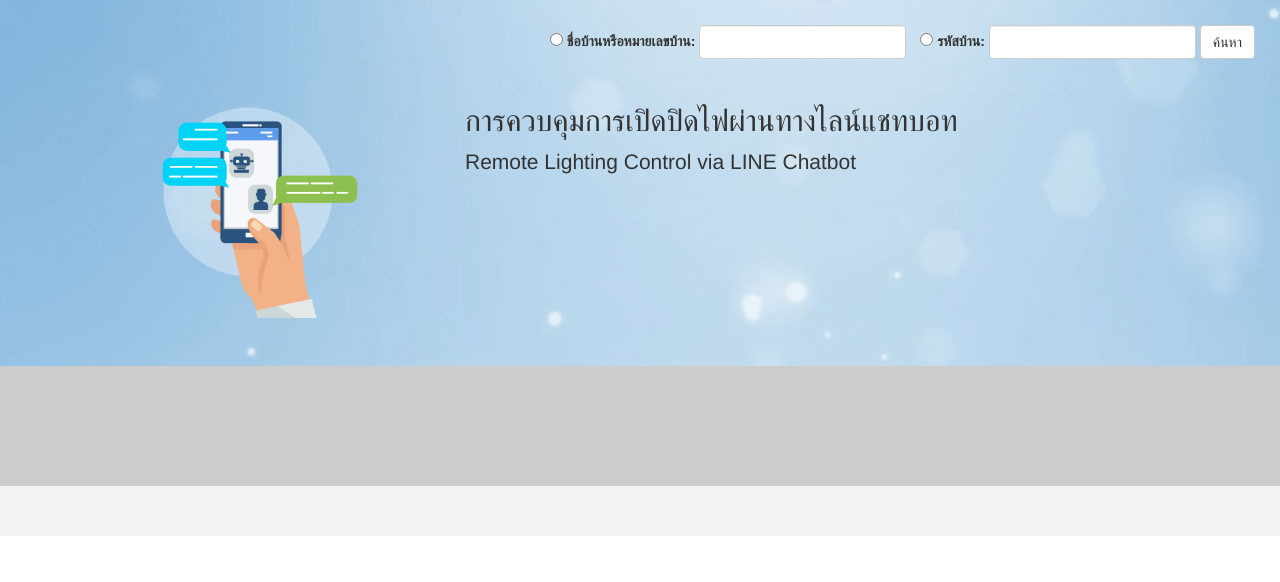
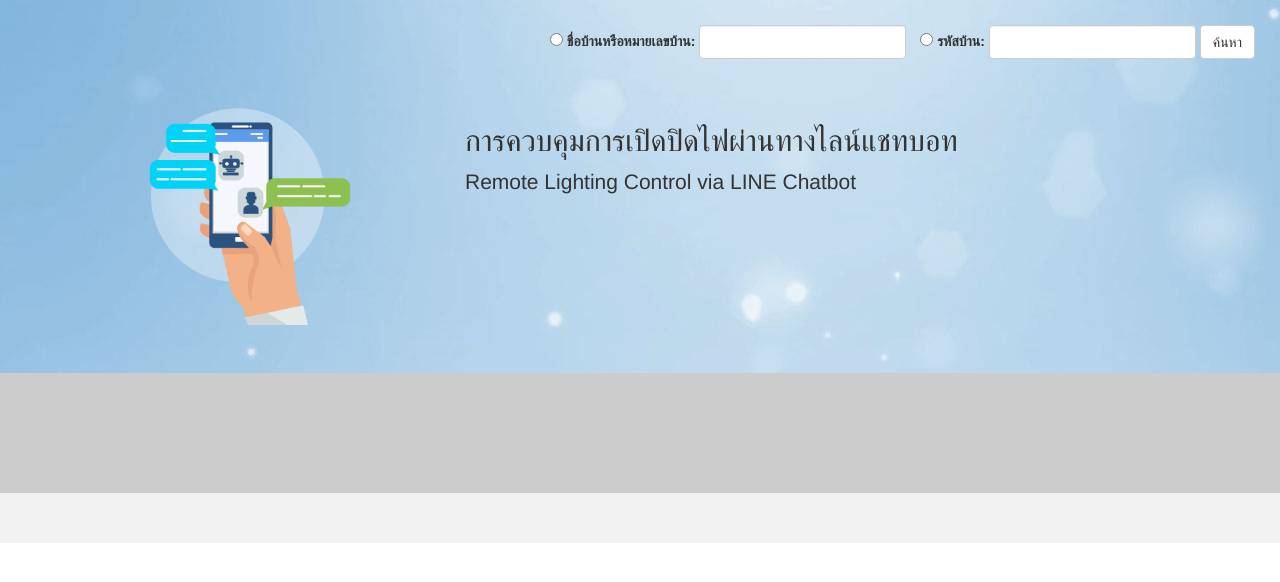
Before and after one commit to b5730200803/web_finalproject, a PHP site: page /page.php in a window 1280 px wide. Shown: the top 582 px of the page. Run offline with PHP 8.4, Linux system fonts and the light colour scheme; data that the repository does not hold is empty; some libraries are stand-ins or nearby versions.

Commit message:
ลอง

```diff
--- a/page.php
+++ b/page.php
@@ -76,15 +76,15 @@
 	  </div>
 	</nav>
 	<div class="container ">
-
+		<div class="row">
 			<div class="col-lg-4 text-center" >
 				<img src="img/EN-limites-chatbot.png" width="100%" height="auto" >
 			</div>
-			<div class="col-lg-8">
+			<div class="col-lg-8" style="padding:20px;">
 				<h2>การควบคุมการเปิดปิดไฟผ่านทางไลน์แชทบอท</h2>
 				<p>Remote Lighting Control via LINE Chatbot</p>
 			</div>
-
+		</div>
 	</div>
 </div>
 
```
